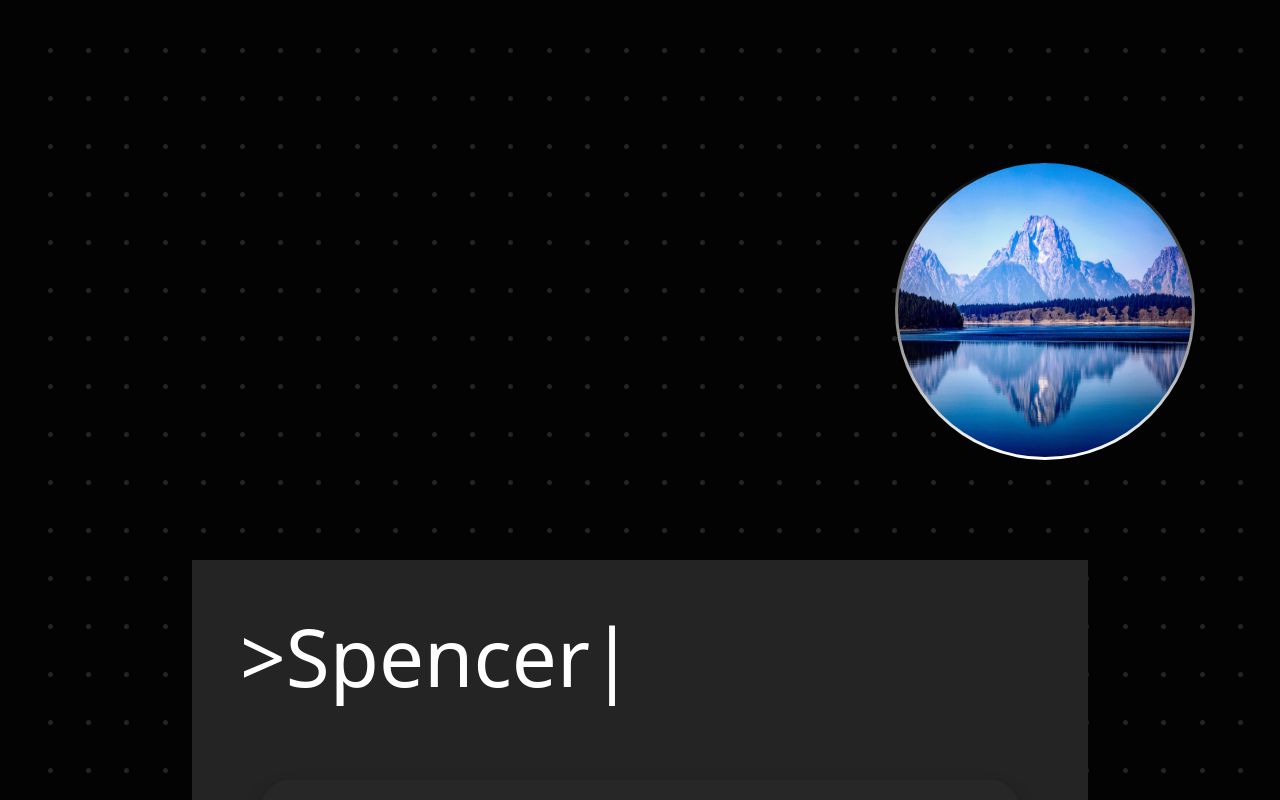
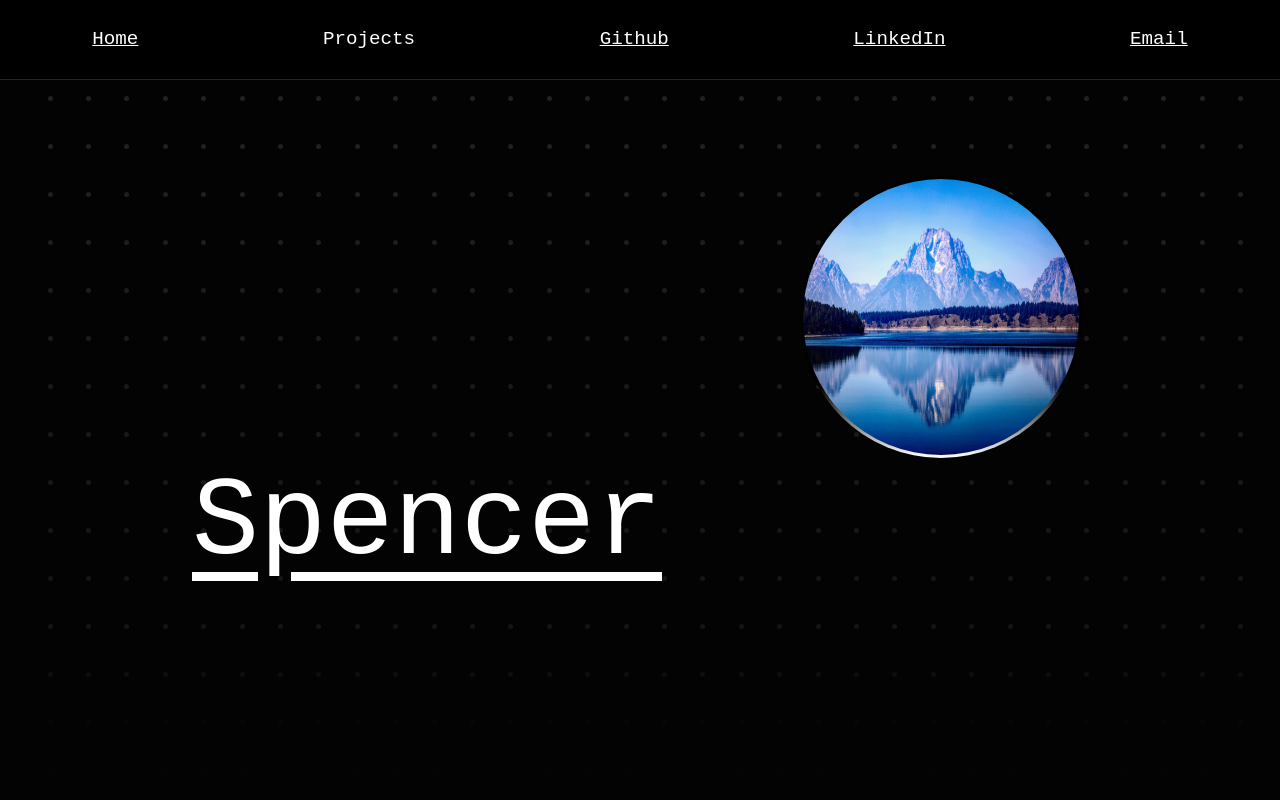
Before and after one commit to SpencerHitchcock05/portfolio_website, a React (Vite) app: page / in a window 1280 px wide. Shown: the top 800 px of the page. Built offline with nearby package versions, Linux system fonts and the light colour scheme.

Commit message:
finished slide in name and nav

```diff
--- a/src/App.css
+++ b/src/App.css
@@ -18,9 +18,47 @@ body {
   width: 100vw;
 }
 
+nav {
+  height: 10vh;
+  width: 100vw;
+  background-color: red;
+  position: absolute;
+  z-index: 1;
+  background-color: black;
+
+  display: flex;
+  justify-content: space-around;
+  align-items: center;
+
+  font-size: 1.2rem;
+  font-family: monospace;
+
+  border-bottom: 1px solid #242424;
+}
+
+nav > a:link {
+  color: white
+}
+
+nav > a:visited {
+  color: white
+}
+
+nav > a:active {
+  color: white
+}
+
+nav > a:hover {
+  color: white
+}
+
+
+
 #head {
   z-index: 0;
-  background-color: red;
+  background-color: nones;
+  width: 100vw;
+  height: 100vh;
 }
 
 .dot-radius {
@@ -45,6 +83,8 @@ body {
   height: 5px;
   border-radius: 1000px;
   transition: .5s ease-out;
+  z-index: -1;
+  position: relative;
 }
 
 #head-img {
@@ -52,17 +92,43 @@ body {
   transform: translate(0, -50%);
 }
 
+#head-gradient {
+  background-image: linear-gradient(180deg,rgba(3,3,3,0) 0%,rgba(3,3,3,0.5) 80%,rgba(3,3,3,0.9) 90%, rgba(3,3,3,1) 100%);
+  width: 100vw;
+  height:100vh;
+}
+
+#head-name {
+  position: absolute;
+  font-size: 7rem;
+  top: 55vh;
+  left: 15vw;
+  animation: 3s slideIn ease;
+  font-family: monospace;
+
+  cursor: default;
+}
+
+#name-underline {
+  width: 100%;
+  height: 9px;
+  background-image: linear-gradient(90deg, #ffffff 0%, #ffffff 13.99%, transparent 14%, transparent 21%, #ffffff 21.01%, #ffffff 100%);
+  position: absolute;
+  bottom: 3.35vh;
+  animation: underline-fill 5s ;
+}
 
 #profile-container {
-  width: 300px;
-  height: 300px;
+  width: 22vw;
+  height: 22vw;
   background-color: var(--main-bg-color);
   border-radius: 1000px;
   position: absolute;
-  left: 69.9vw;
-  top: 20vh;
+  left: 62.5vw;
+  top: 22vh;
   padding: 3px;
-  background-image: linear-gradient(180deg, black, #ffffff);
+  background-image: linear-gradient(180deg, black 75%, #ffffff);
+  animation: floatIn 5s;
 }
 
 #profile-img {
@@ -74,7 +140,7 @@ body {
 
 #content {
   background-color: var(--content-bg-color);
-  margin-top: 70vh;
+  margin-top: 100vh;
   width: 70vw;
   z-index: 1;
 }
@@ -125,10 +191,22 @@ body {
   51%, 100% {display: inline;}
 }
 
+@keyframes underline-fill {
+
+  0%, 50% {width: 0%}
+  100% {width: 100%}
+}
+
 @keyframes floatIn {
   0% {transform: translate(0, 10vh); opacity: 0;}
 
   100% {transform: translate(0, 0); opacity: 1;}
+}
+
+@keyframes slideIn {
+  0% {left: -50rem;}
+
+  100% {left: 15vw;}
 }
 
 @keyframes moveLiquid {
--- a/src/App.jsx
+++ b/src/App.jsx
@@ -5,11 +5,13 @@ import './App.css'
 import Head from './Head.jsx'
 import Content from './Content.jsx'
 import Profile from './Profile.jsx'
+import Nav from './Nav.jsx'
 
 function App() {
 
   return (
     <>
+      <Nav />
       <Head />
       <Profile />
       <Content />
--- a/src/Head.jsx
+++ b/src/Head.jsx
@@ -31,6 +31,12 @@ function Head() {
                 {nums.map((data) => {
                     return <Dot key={data} data={{x: (data % 32) * 3, y: Math.floor(data / 32) * 6}}/>
                 })}
+                <div id="head-name">
+                    <div>Spencer</div>
+                    <div id="name-underline"></div>
+                </div>
+                <div id="head-gradient"></div>
+
             </div>
         </>
     )
--- /dev/null
+++ b/src/Nav.jsx
@@ -0,0 +1,25 @@
+
+
+
+
+
+function Nav() {
+
+
+
+
+
+    return (
+        <>
+            <nav>
+                <a href="./">Home</a>
+                <a>Projects</a>
+                <a target="_blank" href="https://github.com/SpencerHitchcock05">Github</a>
+                <a target="_blank" href="https://www.linkedin.com/in/spencer-hitchcock/">LinkedIn</a>
+                <a target="_blank" href="mailto:sp797499@dal.ca">Email</a>
+            </nav>
+        </>
+    )
+}
+
+export default Nav;
```
